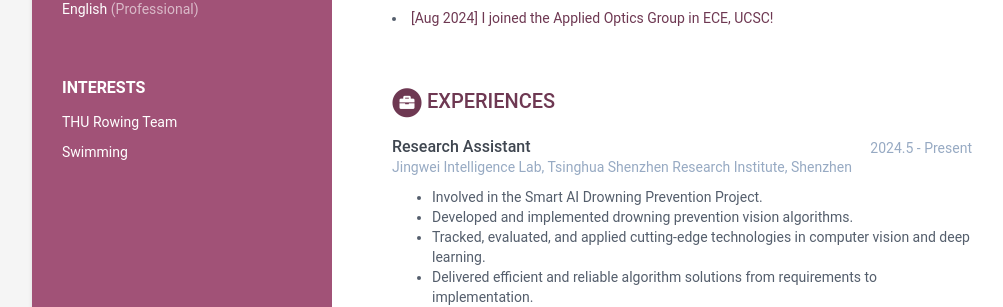
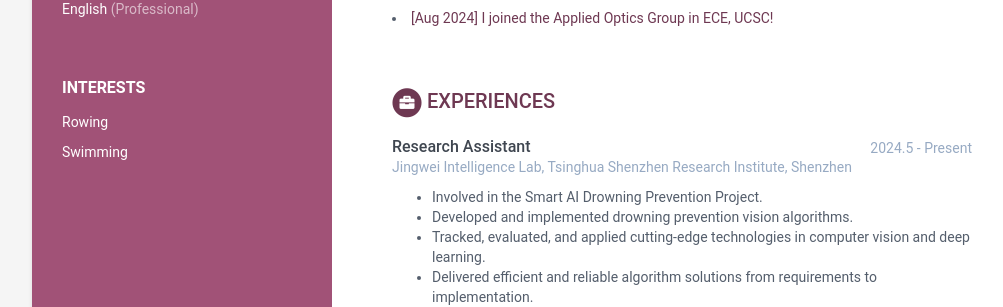
Before and after one commit to denghuipan/denghuipan.github.io, a Jekyll site: the page built from index.html, in a window 1280 px wide and 900 px high, scrolled down 469 px. Shown: the part 146-453 px from the top of the window, without its empty margins (108-1111 px from the left). Built offline with Jekyll 4.4.1, drawn with Linux system fonts in a browser that asks for light colours.

Commit message:
Update data.yml

```diff
--- a/_data/data.yml
+++ b/_data/data.yml
@@ -43,7 +43,7 @@ sidebar:
     interests:
       title: Interests
       info:
-        - item: THU Rowing Team
+        - item: Rowing
           link:
 
         - item: Swimming
```
